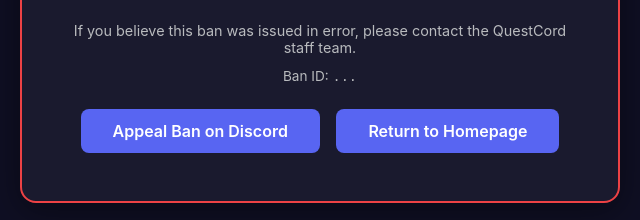
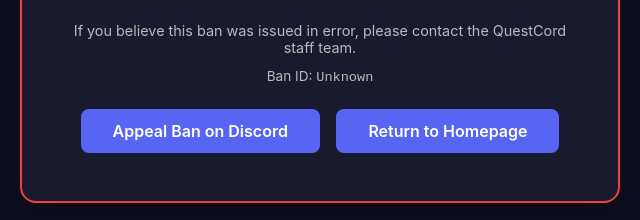
Before and after one commit to ThortonEllmers/QuestCord-v2, a website: page production/web/public/banned.html in a window 1280 px wide. Shown: the part 709-929 px from the top of the page, 320-960 px from the left. Drawn offline with Linux system fonts and the light colour scheme.

Commit message:
Update banned.html

```diff
--- a/production/web/public/banned.html
+++ b/production/web/public/banned.html
@@ -198,7 +198,7 @@
 
         <div class="ban-footer">
             <p>If you believe this ban was issued in error, please contact the QuestCord staff team.</p>
-            <p style="margin-top: 12px; font-size: 0.85rem;">Ban ID: <code id="ban-timestamp">...</code></p>
+            <p style="margin-top: 12px; font-size: 0.85rem;">Ban ID: <code id="ban-id-display">...</code></p>
         </div>
 
         <a href="https://discord.gg/ACGKvKkZ5Z" class="home-button" style="background: #5865f2; margin-right: 12px;">Appeal Ban on Discord</a>
@@ -234,8 +234,11 @@
         if (bannedAt) {
             const banDate = new Date(parseInt(bannedAt));
             document.getElementById('banned-at').textContent = banDate.toLocaleString();
-            document.getElementById('ban-timestamp').textContent = bannedAt;
         }
+
+        // Set unique Ban ID (8-character alphanumeric)
+        const banId = urlParams.get('banId') || 'Unknown';
+        document.getElementById('ban-id-display').textContent = banId;
 
         // Set banned by (staff member)
         const bannedBy = urlParams.get('bannedBy') || 'QuestCord Staff';
```
